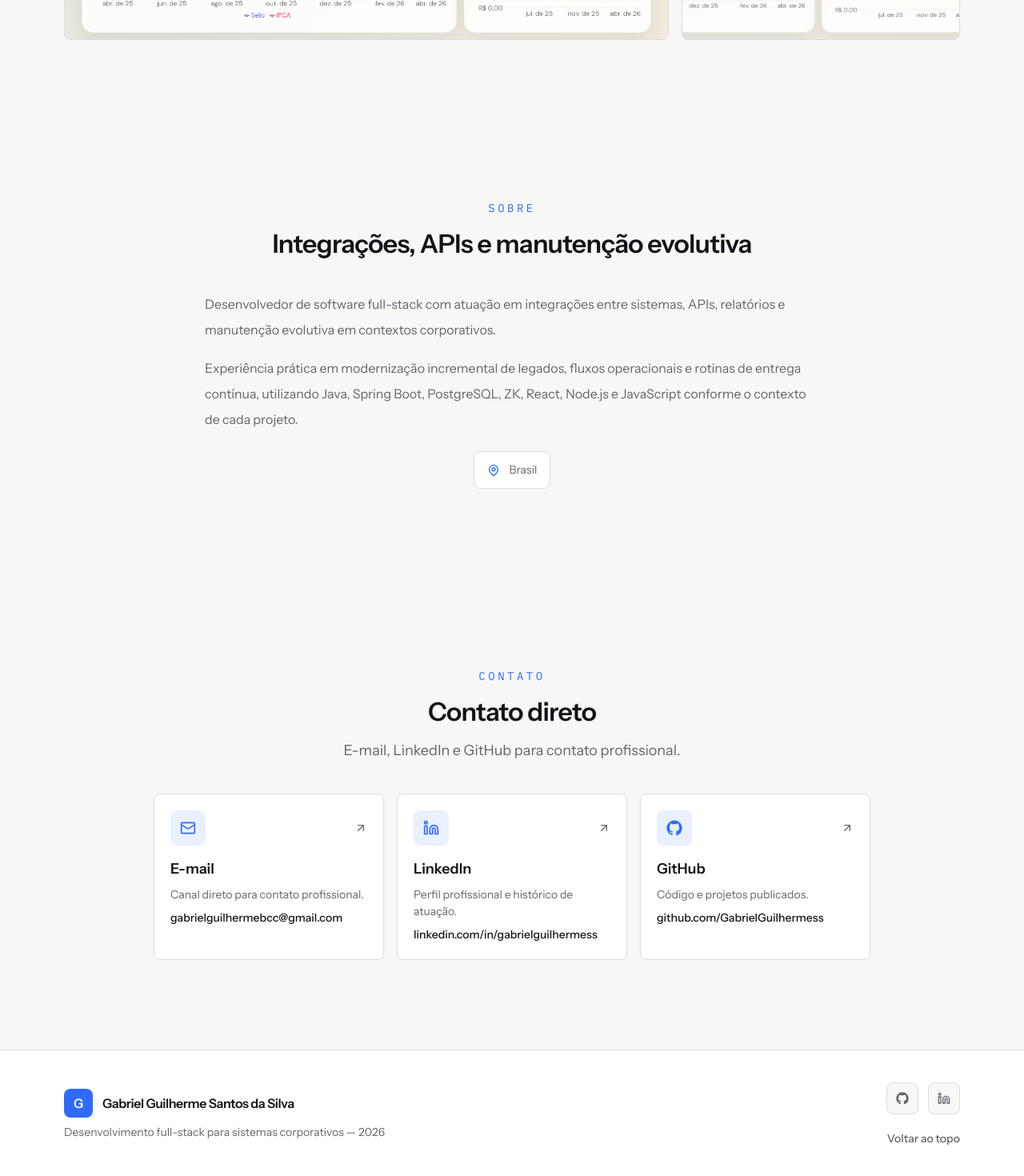
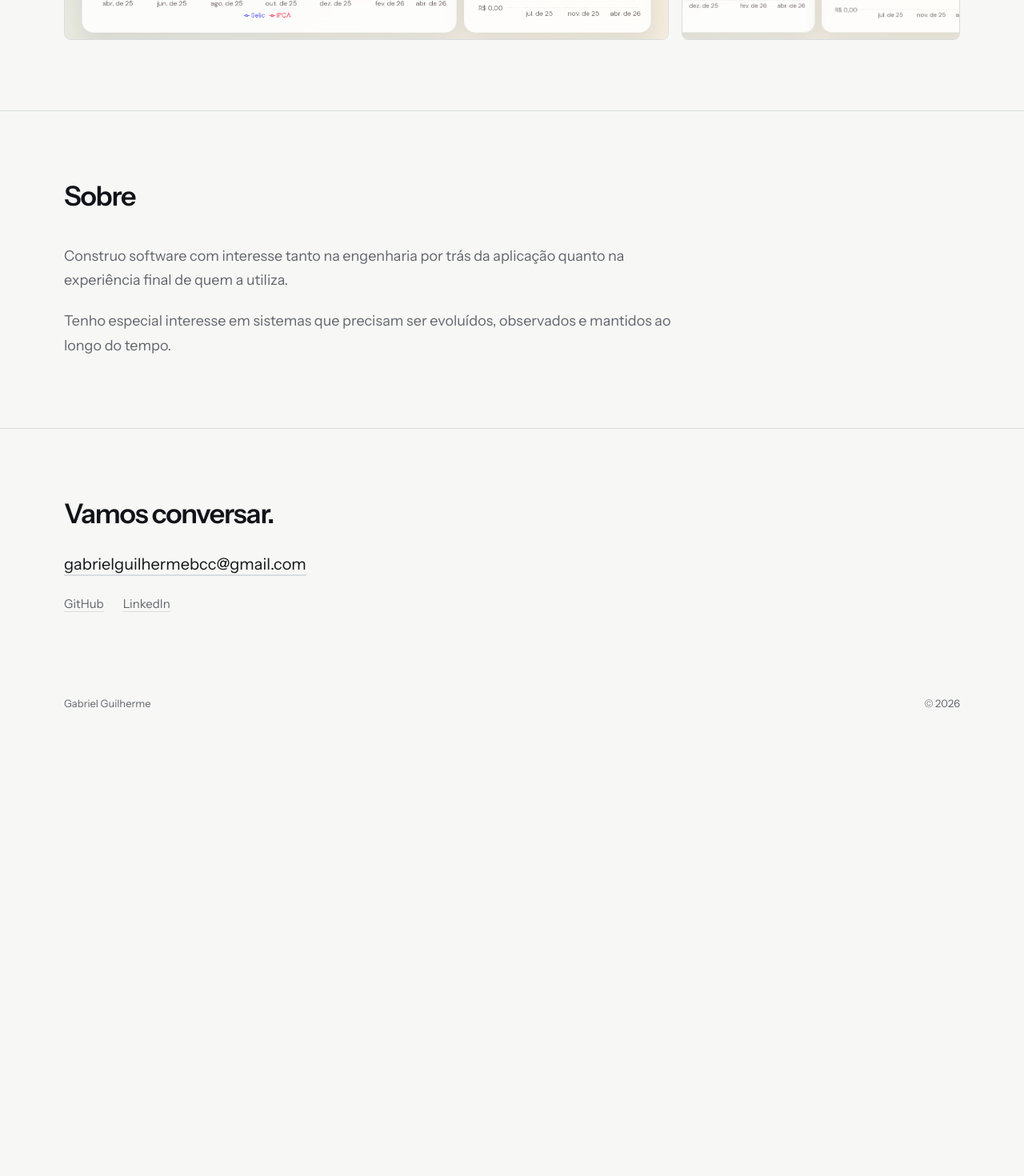
Before and after one commit to GabrielGuilhermess/personal-landing-page, a Next.js app: page / in a window 1280 px wide. Shown: the part 2864-4334 px from the top of the page at 80% size. After the commit the page ends 3794 px from the top, so only its background shows below. Built offline with nearby package versions, Linux system fonts and the light colour scheme.

Commit message:
feat(landing): implement LAND-0007 editorial closing

```diff
--- a/src/components/layout/Footer.tsx
+++ b/src/components/layout/Footer.tsx
@@ -1,53 +1,15 @@
-import { Linkedin, Mail } from "lucide-react";
-import { PERSONAL, SOCIAL_LINKS } from "@/data/personal";
-import GitHubMark from "@/design-system/components/GitHubMark";
-
-const socialIcons = {
-  github: GitHubMark,
-  linkedin: Linkedin,
-  mail: Mail,
-} as const;
+import { PERSONAL } from "@/data/personal";
+import { Container } from "@/design-system/components";
 
 export default function Footer() {
   const currentYear = new Date().getFullYear();
 
   return (
-    <footer className="border-t border-[var(--border-color)] bg-[var(--bg-secondary)]">
-      <div className="section-container flex flex-col items-center justify-between gap-8 py-10 text-center md:flex-row md:text-left">
-        <div className="space-y-2">
-          <a className="inline-flex items-center gap-3" href="#hero">
-            <span className="inline-flex h-9 w-9 items-center justify-center rounded-2xl bg-brand-500 font-display text-base font-bold text-white">
-              G
-            </span>
-            <span className="font-display text-base font-semibold tracking-tight">{PERSONAL.name}</span>
-          </a>
-          <p className="text-sm text-[var(--text-secondary)]">Desenvolvimento full-stack para sistemas corporativos — {currentYear}</p>
-        </div>
-
-        <div className="flex flex-col items-center gap-5 md:items-end">
-          <div className="flex items-center gap-3">
-            {SOCIAL_LINKS.map((link) => {
-              const Icon = socialIcons[link.icon as keyof typeof socialIcons];
-
-              return (
-                <a
-                  key={link.platform}
-                  href={link.url}
-                  target="_blank"
-                  rel="noreferrer"
-                  aria-label={link.platform}
-                  className="inline-flex h-10 w-10 items-center justify-center rounded-xl border border-[var(--border-color)] bg-[var(--bg-primary)] text-[var(--text-secondary)] transition-colors hover:border-brand-500 hover:text-brand-500"
-                >
-                  <Icon className="h-4 w-4" />
-                </a>
-              );
-            })}
-          </div>
-          <a className="text-sm font-medium text-[var(--text-secondary)] transition-colors hover:text-brand-500" href="#hero">
-            Voltar ao topo
-          </a>
-        </div>
-      </div>
+    <footer className="pb-8 pt-2 md:pb-10 md:pt-4">
+      <Container className="flex flex-col gap-2 text-[13px] text-[var(--muted)] sm:flex-row sm:items-center sm:justify-between">
+        <p>{PERSONAL.name}</p>
+        <p>© {currentYear}</p>
+      </Container>
     </footer>
   );
 }
--- a/src/components/sections/AboutSection.tsx
+++ b/src/components/sections/AboutSection.tsx
@@ -1,28 +1,31 @@
-import { MapPin } from "lucide-react";
 import { PERSONAL } from "@/data/personal";
-import { SectionHeading } from "@/design-system/components";
+import { Container } from "@/design-system/components";
 
 export default function AboutSection() {
   const paragraphs = PERSONAL.bio.split("\n\n");
 
   return (
-    <section id="sobre" className="section-container py-20 md:py-28">
-      <div className="space-y-10">
-        <SectionHeading align="center" label="Sobre" title="Integrações, APIs e manutenção evolutiva" />
-        <div className="mx-auto max-w-4xl space-y-6">
-          <div className="mx-auto max-w-3xl space-y-4 text-left text-base leading-8 text-[var(--text-secondary)]">
-            {paragraphs.map((paragraph) => (
-              <p key={paragraph}>{paragraph}</p>
-            ))}
-          </div>
-          <div className="flex justify-center">
-            <div className="inline-flex items-center gap-3 rounded-2xl border border-[var(--border-color)] bg-[var(--bg-secondary)] px-4 py-3 text-sm text-[var(--text-secondary)]">
-              <MapPin className="h-4 w-4 text-brand-500" />
-              <span>{PERSONAL.location}</span>
-            </div>
-          </div>
+    <section
+      id="sobre"
+      aria-labelledby="sobre-title"
+      className="border-t border-[var(--divider)] py-[72px] md:py-[88px]"
+    >
+      <Container>
+        <header className="mb-8 md:mb-10">
+          <h2
+            id="sobre-title"
+            className="text-[30px] font-semibold leading-[1.1] tracking-[-0.035em] text-[var(--text)] md:text-[34px]"
+          >
+            Sobre
+          </h2>
+        </header>
+
+        <div className="max-w-[760px] space-y-5 text-[17px] leading-[1.7] text-[var(--muted)] md:text-[18px]">
+          {paragraphs.map((paragraph) => (
+            <p key={paragraph}>{paragraph}</p>
+          ))}
         </div>
-      </div>
+      </Container>
     </section>
   );
 }
--- a/src/components/sections/ContactSection.tsx
+++ b/src/components/sections/ContactSection.tsx
@@ -1,85 +1,49 @@
-"use client";
+import { PERSONAL, SOCIAL_LINKS } from "@/data/personal";
+import { Container } from "@/design-system/components";
 
-import { ArrowUpRight, Linkedin, Mail } from "lucide-react";
-import { PERSONAL, SOCIAL_LINKS } from "@/data/personal";
-import GitHubMark from "@/design-system/components/GitHubMark";
-import { SectionHeading } from "@/design-system/components";
-
-const socialIcons = {
-  github: GitHubMark,
-  linkedin: Linkedin,
-  mail: Mail,
-} as const;
+const externalLinkClass =
+  "text-[15px] text-[var(--muted)] underline decoration-[var(--divider)] underline-offset-4 transition-colors duration-[var(--motion-fast)] hover:text-[var(--text)] focus-visible:outline-none focus-visible:ring-2 focus-visible:ring-[var(--brand-primary)] focus-visible:ring-offset-2 focus-visible:ring-offset-[var(--background)]";
 
 export default function ContactSection() {
   const githubLink = SOCIAL_LINKS.find((link) => link.platform === "GitHub");
   const linkedInLink = SOCIAL_LINKS.find((link) => link.platform === "LinkedIn");
-  const emailHref = `mailto:${PERSONAL.email}`;
-
-  const directContacts = [
-    {
-      title: "E-mail",
-      value: PERSONAL.email,
-      href: emailHref,
-      icon: "mail",
-      description: "Canal direto para contato profissional.",
-    },
-    {
-      title: "LinkedIn",
-      value: "linkedin.com/in/gabrielguilhermess",
-      href: linkedInLink?.url ?? "#",
-      icon: "linkedin",
-      description: "Perfil profissional e histórico de atuação.",
-    },
-    {
-      title: "GitHub",
-      value: "github.com/GabrielGuilhermess",
-      href: githubLink?.url ?? "#",
-      icon: "github",
-      description: "Código e projetos publicados.",
-    },
-  ] as const;
 
   return (
-    <section id="contato" className="section-container py-20 md:py-28">
-      <div className="space-y-10">
-        <SectionHeading
-          align="center"
-          label="Contato"
-          title="Contato direto"
-          subtitle="E-mail, LinkedIn e GitHub para contato profissional."
-        />
+    <section
+      id="contato"
+      aria-labelledby="contato-title"
+      className="border-t border-[var(--divider)] py-[72px] md:py-[88px]"
+    >
+      <Container>
+        <div className="max-w-[760px]">
+          <h2
+            id="contato-title"
+            className="text-[30px] font-semibold leading-[1.1] tracking-[-0.035em] text-[var(--text)] md:text-[34px]"
+          >
+            Vamos conversar.
+          </h2>
 
-        <div className="mx-auto grid max-w-4xl gap-4 md:grid-cols-3">
-          {directContacts.map((contact) => {
-            const Icon = socialIcons[contact.icon as keyof typeof socialIcons];
+          <a
+            href={`mailto:${PERSONAL.email}`}
+            className="mt-7 inline-block break-all text-[18px] text-[var(--text)] underline decoration-[var(--divider)] underline-offset-[6px] transition-colors duration-[var(--motion-fast)] hover:text-[var(--brand-primary)] focus-visible:outline-none focus-visible:ring-2 focus-visible:ring-[var(--brand-primary)] focus-visible:ring-offset-2 focus-visible:ring-offset-[var(--background)] md:text-[20px]"
+          >
+            {PERSONAL.email}
+          </a>
 
-            return (
-              <a
-                key={contact.title}
-                href={contact.href}
-                target={contact.href.startsWith("mailto:") ? undefined : "_blank"}
-                rel={contact.href.startsWith("mailto:") ? undefined : "noreferrer"}
-                className="group rounded-3xl border border-[var(--border-color)] bg-[var(--bg-secondary)] p-5 transition-colors hover:border-brand-500"
-              >
-                <div className="space-y-4">
-                  <div className="flex items-center justify-between gap-3">
-                    <span className="inline-flex h-11 w-11 items-center justify-center rounded-2xl bg-brand-500/10 text-brand-500">
-                      <Icon className="h-5 w-5" />
-                    </span>
-                    <ArrowUpRight className="h-4 w-4 text-[var(--text-tertiary)] transition-colors group-hover:text-brand-500" />
-                  </div>
-                  <div className="space-y-2">
-                    <h4 className="font-display text-lg font-semibold text-[var(--text-primary)]">{contact.title}</h4>
-                    <p className="text-sm text-[var(--text-secondary)]">{contact.description}</p>
-                    <p className="break-all text-sm font-medium text-[var(--text-primary)]">{contact.value}</p>
-                  </div>
-                </div>
+          <div className="mt-6 flex flex-wrap gap-x-6 gap-y-3" aria-label="Links externos">
+            {githubLink ? (
+              <a href={githubLink.url} target="_blank" rel="noopener noreferrer" className={externalLinkClass}>
+                GitHub
               </a>
-            );
-          })}
+            ) : null}
+            {linkedInLink ? (
+              <a href={linkedInLink.url} target="_blank" rel="noopener noreferrer" className={externalLinkClass}>
+                LinkedIn
+              </a>
+            ) : null}
+          </div>
         </div>
-      </div>
+      </Container>
     </section>
   );
 }
--- a/src/data/personal.ts
+++ b/src/data/personal.ts
@@ -1,10 +1,9 @@
 import type { PersonalInfo, SocialLink } from "@/types";
 
 export const PERSONAL: PersonalInfo = {
-  name: "Gabriel Guilherme Santos da Silva",
-  role: "Desenvolvedor de Software | Full-stack",
-  bio: "Desenvolvedor de software full-stack com atuação em integrações entre sistemas, APIs, relatórios e manutenção evolutiva em contextos corporativos.\n\nExperiência prática em modernização incremental de legados, fluxos operacionais e rotinas de entrega contínua, utilizando Java, Spring Boot, PostgreSQL, ZK, React, Node.js e JavaScript conforme o contexto de cada projeto.",
-  location: "Brasil",
+  name: "Gabriel Guilherme",
+  role: "Software Engineer",
+  bio: "Construo software com interesse tanto na engenharia por trás da aplicação quanto na experiência final de quem a utiliza.\n\nTenho especial interesse em sistemas que precisam ser evoluídos, observados e mantidos ao longo do tempo.",
   email: "gabrielguilhermebcc@gmail.com",
 };
 
--- a/src/types/index.ts
+++ b/src/types/index.ts
@@ -33,6 +33,5 @@ export interface PersonalInfo {
   name: string;
   role: string;
   bio: string;
-  location: string;
   email: string;
 }
```
